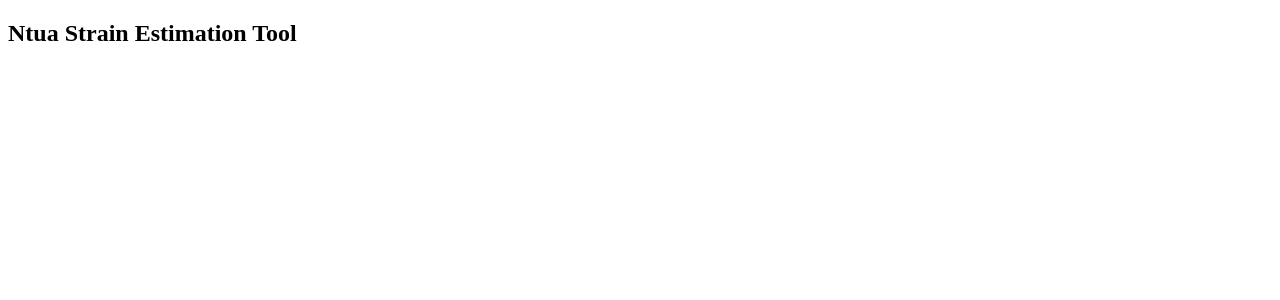
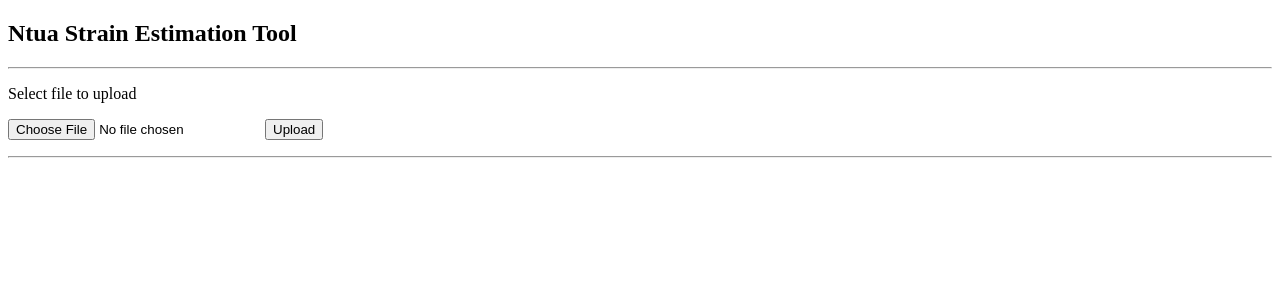
Before and after one commit to DSOlab/StrainTool, a Flask app: page /hello in a window 1280 px wide. Shown: the top 300 px of the page. Run offline with Flask 2, Linux system fonts and the light colour scheme.

Commit message:
extra basic ok

```diff
--- a/src/StrainWebTool/app/hello.py
+++ b/src/StrainWebTool/app/hello.py
@@ -1,5 +1,9 @@
+import os.path
 from app import app
-from flask import render_template
+from flask import flash, render_template, request, redirect, url_for
+from werkzeug.utils import secure_filename
+
+g_stations = [];
 
 @app.route('/')
 def index():
@@ -8,3 +12,53 @@ def index():
 @app.route('/hello')
 def hello_world():
     return render_template('hello.html')
+
+class Station:
+    def __init__(self, input_line):
+        ''' parse from standard ascii input line '''
+        l = input_line.split()
+        self.name = l[0]
+        self.lon  = float(l[1])
+        self.lat  = float(l[2])
+        self.ve   = float(l[3])
+        self.vn   = float(l[4])
+        self.se   = float(l[5])
+        self.sn   = float(l[6])
+        self.rho  = float(l[7])
+        self.t    = float(l[8])
+
+def parse_ascii_input(filename):
+    stations = []
+    with open(filename) as fin:
+        for line in fin.readlines():
+            stations.append(Station(line))
+    print '[DEBUG] Read {} stations.'.format(len(stations))
+    if len(stations):
+        return stations
+    else:
+        return None
+
+@app.route('/upload', methods=['GET', 'POST'])
+def upload_file():
+    if request.method == 'POST':
+        # check if the post request has the file part
+        if 'file' not in request.files:
+            flash('No file part', 'error')
+            return redirect(request.url)
+        file = request.files['file']
+        # if user does not select file, browser also
+        # submit a empty part without filename
+        if file.filename == '':
+            flash('No selected file', 'error')
+            return redirect(request.url)
+        if file:
+            filename = secure_filename(file.filename) + '.tmp'
+            file.save(os.path.join(app.config['UPLOAD_FOLDER'], filename))
+            try:
+                stations = parse_ascii_input(os.path.join(app.config['UPLOAD_FOLDER'], filename))
+            except:
+                print '[DEBUG] Error parsing input file!'
+                flash('Failed to parse input file', 'error')
+                return redirect(request.url)
+        return render_template('hello.html', stations=stations)
+    return render_template('hello.html')
--- /dev/null
+++ b/src/StrainWebTool/app/static/style.css
@@ -0,0 +1,9 @@
+.flash { background: #cee5F5; padding: 0.5em; border: 1px solid #aacbe2; }
+.error { background: #f0d6d6; padding: 0.5em; }
+#stations-table {
+    width: 40%;
+    background-color: #f1f1c1;
+    text-align: left;
+    border: 1px solid black;
+    border-collapse: collapse;
+}
--- a/src/StrainWebTool/app/templates/hello.html
+++ b/src/StrainWebTool/app/templates/hello.html
@@ -1,11 +1,57 @@
 <!DOCTYPE html>
 <html lang="en">
+
 <head>
+    <link rel= "stylesheet" type= "text/css" href= "{{ url_for('static',filename='style.css') }}">
     <title>Strain Web Tool</title>
 </head>
 
 <body>
 <h2>Ntua Strain Estimation Tool</h2>
+
+<hr>
+<p>Select file to upload</p>
+<!-- upload txt file iwith crd, vel, etc... -->
+<form method=post enctype=multipart/form-data>
+    <p><input type=file name=file>
+    <input type=submit value=Upload>
+</form>
+<hr>
+
+<!-- This block is used to display the read stations -->
+{% if stations %}
+    <table id="stations-table">
+    <tr>
+        <th>Name</th>
+        <th>Longtitude (&deg)</th>
+        <th>Latitude (&deg)</th>
+        <th>V<sub>east</sub>(mm/yr)</th>
+        <th>V<sub>north</sub>(mm/yr)</th>
+    </tr>
+    {% for s in stations %}
+    <tr>
+        <td>{{ s.name }}</td>
+        <td>{{ s.lon }}</td>
+        <td>{{ s.lat }}</td>
+        <td>{{ s.ve }}</td>
+        <td>{{ s.vn }}</td>
+    </tr>
+    {% endfor %}
+    </table>
+{% endif %}
+
+<!-- This block is used to display error and warning messages -->
+{% with messages = get_flashed_messages(category_filter=["error"]) %}
+  {% if messages %}
+    <script>
+      var messages = {{ messages | safe }};
+      for (var i=0; i<messages.length; i++) {
+        alert(messages[i]);
+      }
+    </script>
+  {% endif %}
+{% endwith %}
+
 </body>
 
 </html>
--- a/src/StrainWebTool/config.py
+++ b/src/StrainWebTool/config.py
@@ -4,11 +4,6 @@ DEBUG = True
 # Define the application directory
 import os
 BASE_DIR = os.path.abspath(os.path.dirname(__file__))
-
-# Define the database - we are working with
-# SQLite for this example
-# SQLALCHEMY_DATABASE_URI = 'sqlite:///' + os.path.join(BASE_DIR, 'app.db')
-# DATABASE_CONNECT_OPTIONS = {}
 
 # Application threads. A common general assumption is
 # using 2 per available processor cores - to handle
```
Also changed, not shown: src/StrainWebTool/app/__init__.py (+3 -27 lines), 3 other files.
